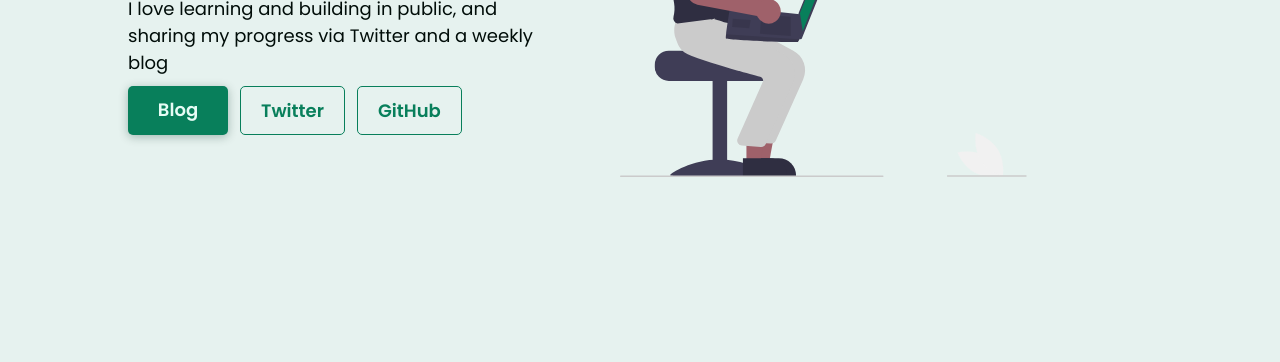
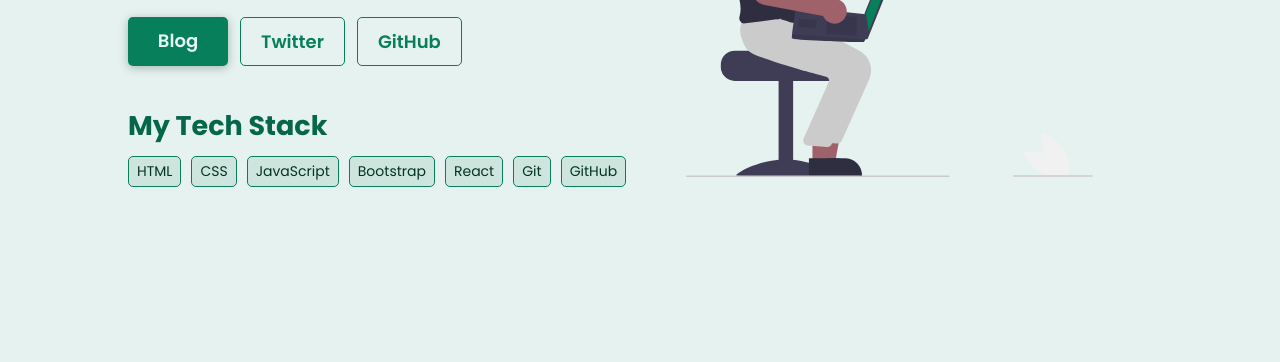
Before and after one commit to abinjohn123/neoG-mark-4, a plain HTML site: page index.html in a window 1280 px wide. Shown: the part 438-800 px from the top of the page. Drawn offline with Linux system fonts and the light colour scheme.

Commit message:
feat: add tech stack to home page

```diff
--- a/index.html
+++ b/index.html
@@ -24,11 +24,11 @@
           <p>
             I'm a podcast producer who has rediscovered his passion for coding.
           </p>
-          <p>
+          <p class="m1">
             I love learning and building in public, and sharing my progress via
             Twitter and a weekly blog
           </p>
-          <div class="btn-links">
+          <div class="btn-links m4">
             <a
               target="”_blank”"
               class="link link-btn link-btn-primary"
@@ -48,6 +48,18 @@
               >GitHub</a
             >
           </div>
+          <div class="tech-stack">
+            <h2 class="m1">My Tech Stack</h2>
+            <ul class="tech-list">
+              <li>HTML</li>
+              <li>CSS</li>
+              <li>JavaScript</li>
+              <li>Bootstrap</li>
+              <li>React</li>
+              <li>Git</li>
+              <li>GitHub</li>
+            </ul>
+          </div>
         </section>
       </div>
       <div class="content-center">
--- a/styles.css
+++ b/styles.css
@@ -7,6 +7,7 @@
   --prim-shade-2: #065940;
   --prim-shade-3: #033324;
   --prim-tint-1: #e6fcf5;
+  --prim-bg: #cee5de;
 
   --text-clr: #010d09;
   --bg-clr: #e6f2ef;
@@ -35,6 +36,14 @@ body {
   padding: 2.4rem 4rem;
 }
 
+.m1 {
+  margin-bottom: 1rem;
+}
+
+.m4 {
+  margin-bottom: 4rem;
+}
+
 /* container styling */
 .main {
   height: 90%;
@@ -59,6 +68,10 @@ body {
   align-items: center;
 }
 
+.tech-stack h2 {
+  color: var(--prim-shade-1);
+}
+
 /* List styling */
 .inline {
   display: flex;
@@ -70,6 +83,21 @@ body {
 
 .non-bullets > li {
   list-style: none;
+}
+
+.tech-list {
+  display: flex;
+  gap: 1rem;
+  list-style: none;
+}
+
+.tech-list li {
+  font-size: 1.4rem;
+  padding: 0.4rem 0.8rem;
+  border: 1px solid var(--primary);
+  border-radius: 5px;
+  background-color: var(--prim-bg);
+  color: var(--prim-shade-3);
 }
 
 /* Link styling */
```
